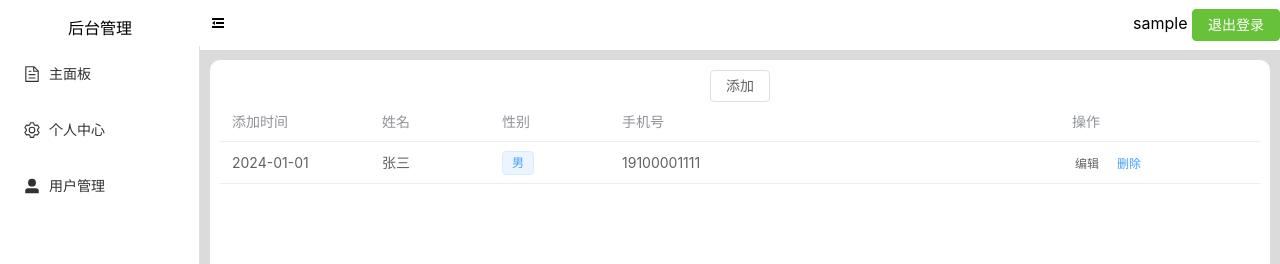
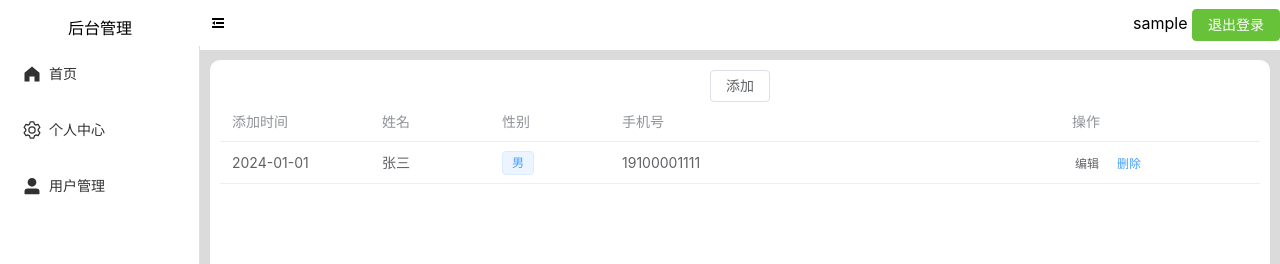
Before and after one commit to CYF0v0/englishReadingLibrary_vue, a Vue app: page /main/userList in a window 1280 px wide. Shown: the top 264 px of the page. Built offline with nearby package versions, Linux system fonts and the light colour scheme; sample sign-in values are in the browser's storage.

Commit message:
菜单使用路由动态显示，菜单图标也动态显示

```diff
--- a/src/layouts/SideBar/index.vue
+++ b/src/layouts/SideBar/index.vue
@@ -6,7 +6,20 @@
     @open="handleOpen"
     @close="handleClose"
   >
-    <el-menu-item index="3" @click="toPage('/main')">
+    <el-menu-item
+      :index="item.path"
+      @click="toPage(item.path)"
+      v-for="(item, index) in mainRoutes[0].children"
+      :key="index"
+    >
+      <template #title>
+        <el-icon :size="20">
+          <component :is="comArr[item.meta.icon]" />
+        </el-icon>
+        {{ item.meta.title }}
+      </template>
+    </el-menu-item>
+    <!-- <el-menu-item index="3" @click="toPage('/main')">
       <el-icon><document /></el-icon>
       <template #title>主面板</template>
     </el-menu-item>
@@ -17,20 +30,22 @@
     <el-menu-item index="5" @click="toPage('/main/userList')">
       <el-icon><UserFilled /></el-icon>
       <template #title>用户管理</template>
-    </el-menu-item>
+    </el-menu-item> -->
   </el-menu>
 </template>
 
 <script lang="ts" setup>
-import { computed } from 'vue'
-import {
-  Document,
-  Setting,
-  UserFilled
-} from '@element-plus/icons-vue'
+import { computed, reactive, markRaw } from 'vue'
 import { useRouter } from 'vue-router'
+import { HomeFilled, Setting, UserFilled } from '@element-plus/icons-vue'
 import { useSettingStore } from '@/store/setting'
+import { mainRoutes } from '@/router/index'
 
+const comArr = reactive({
+  Setting: markRaw(Setting),
+  HomeFilled: markRaw(HomeFilled),
+  UserFilled: markRaw(UserFilled),
+})
 const settingStore = useSettingStore()
 const router = useRouter()
 const isCollapse = computed(() => settingStore.isCollapse)
--- a/src/router/index.ts
+++ b/src/router/index.ts
@@ -5,7 +5,7 @@ import Layout from '@/layouts/index.vue'
 // 2. 定义一些路由
 // 每个路由都需要映射到一个组件。
 // 我们后面再讨论嵌套路由。
-const mainRoutes = [
+export const mainRoutes = [
   {
     path: '/main',
     component: Layout,
@@ -27,7 +27,7 @@ const mainRoutes = [
         component: () => import('@/views/userInfo.vue'),
         meta: {
           title: '个人中心',
-          icon: 'HomeFilled',
+          icon: 'Setting',
           affix: true,
         },
       },
```
